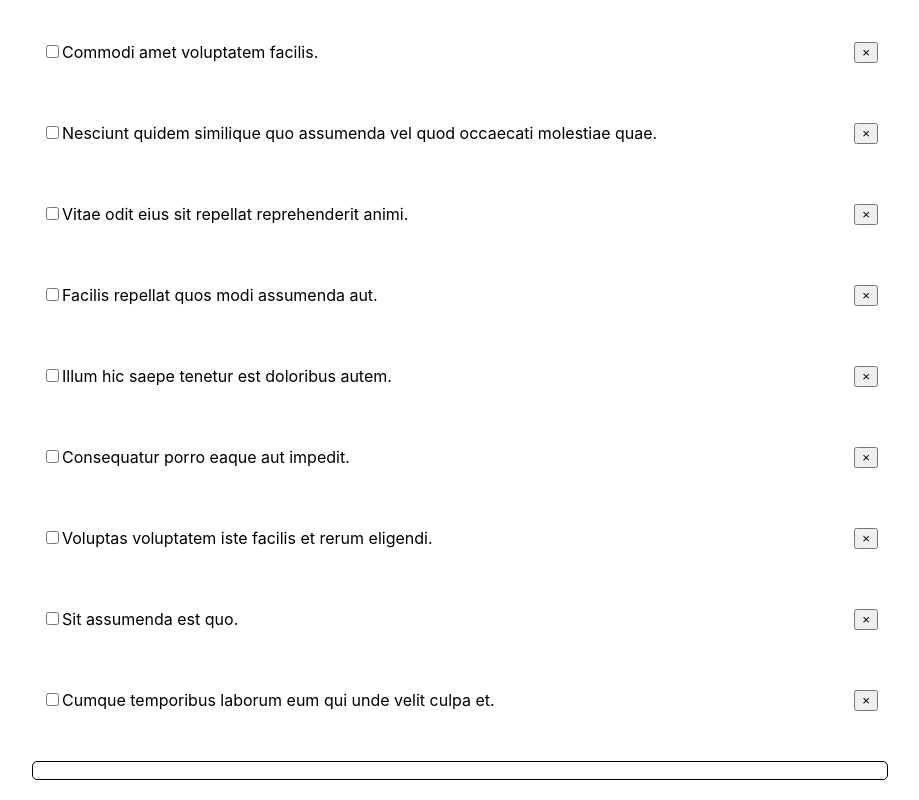
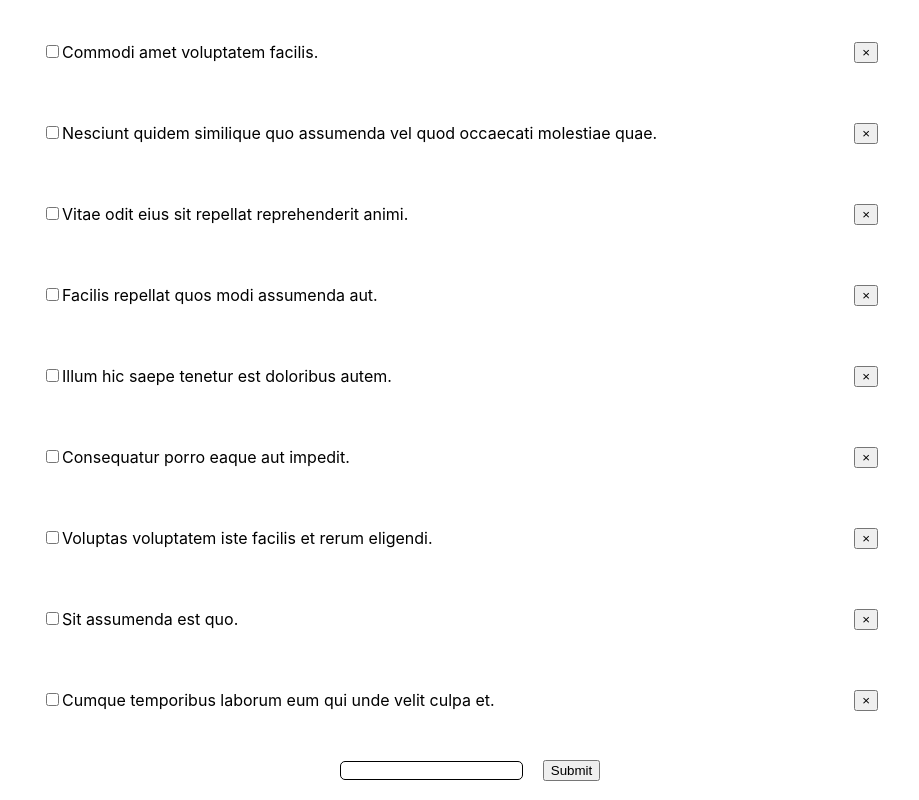
Before and after one commit to paizsvirag/todo-application, a React (Create React App) app: page / in a window 1280 px wide. Shown: the part 1771-2571 px from the top of the page, without its empty margins (180-1099 px from the left). Built offline with nearby package versions, Linux system fonts and the light colour scheme.

Commit message:
update sequence

```diff
--- a/src/components/todo-list/todoList.js
+++ b/src/components/todo-list/todoList.js
@@ -5,8 +5,9 @@ import data from "./../../data/data.json";
 
 export default function TodoList() {
   const [todoItems, setTodoItems] = useState([]);
+  const [newItem, setNewItem] = useState({});
 
-  useEffect(function updateDataToTodoItems() {
+  useEffect(function () {
     setTodoItems(data);
   }, []);
 
@@ -19,23 +20,24 @@ export default function TodoList() {
     setTodoItems(newTodoItems);
   };
 
-  const onKeyDown = (event) => {
-    if (event.key === "Enter") {
-      event.preventDefault();
-      event.stopPropagation();
-      addTodoItem(event.target.value);
-    }
+  const handleSubmit = (e) => {
+    e.preventDefault();
+    const itemList = [];
+    alert("This is the new todo item:" + newItem.todoTitle);
+    itemList.push(todoItems, newItem);
+    console.log(itemList);
+    setTodoItems(itemList);
   };
 
   const addTodoItem = (todoTitle) => {
     const id = Math.floor(Math.random() * 1000000 + 1);
-    const newItem = {
+    const newItems = {
       id,
       todoTitle,
       done: false,
-    }
+    };
 
-    console.log(newItem);
+    setNewItem(newItems);
   };
 
   return (
@@ -59,11 +61,14 @@ export default function TodoList() {
         <div></div>
       )}
       {/* TODO form element */}
-      <input
-        className="todo-title-input"
-        type="text"
-        onKeyDown={(e) => onKeyDown(e)}
-      />
+      <form onSubmit={(e) => handleSubmit(e)}>
+        <input
+          className="todo-title-input"
+          type="text"
+          onChange={(e) => addTodoItem(e.target.value)}
+        />
+        <input type="submit" value="Submit" />
+      </form>
     </div>
   );
 }
```
